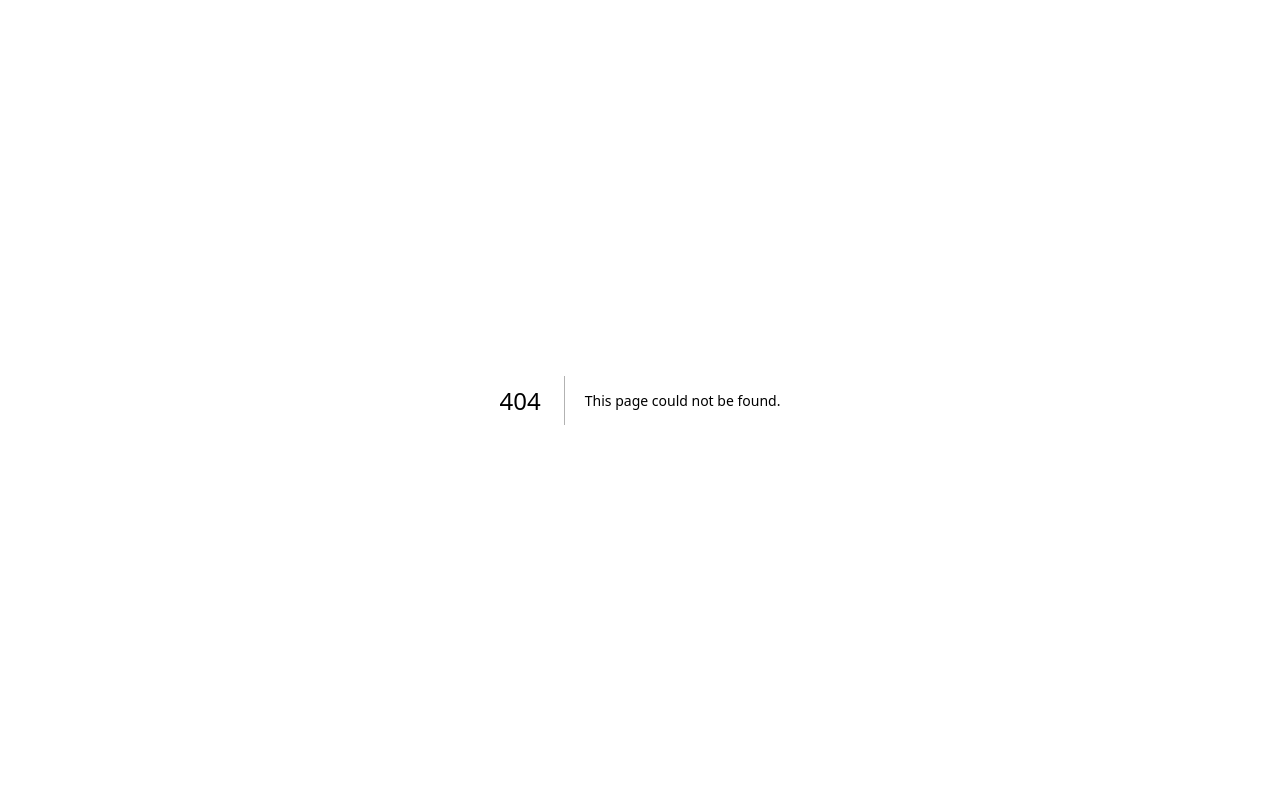
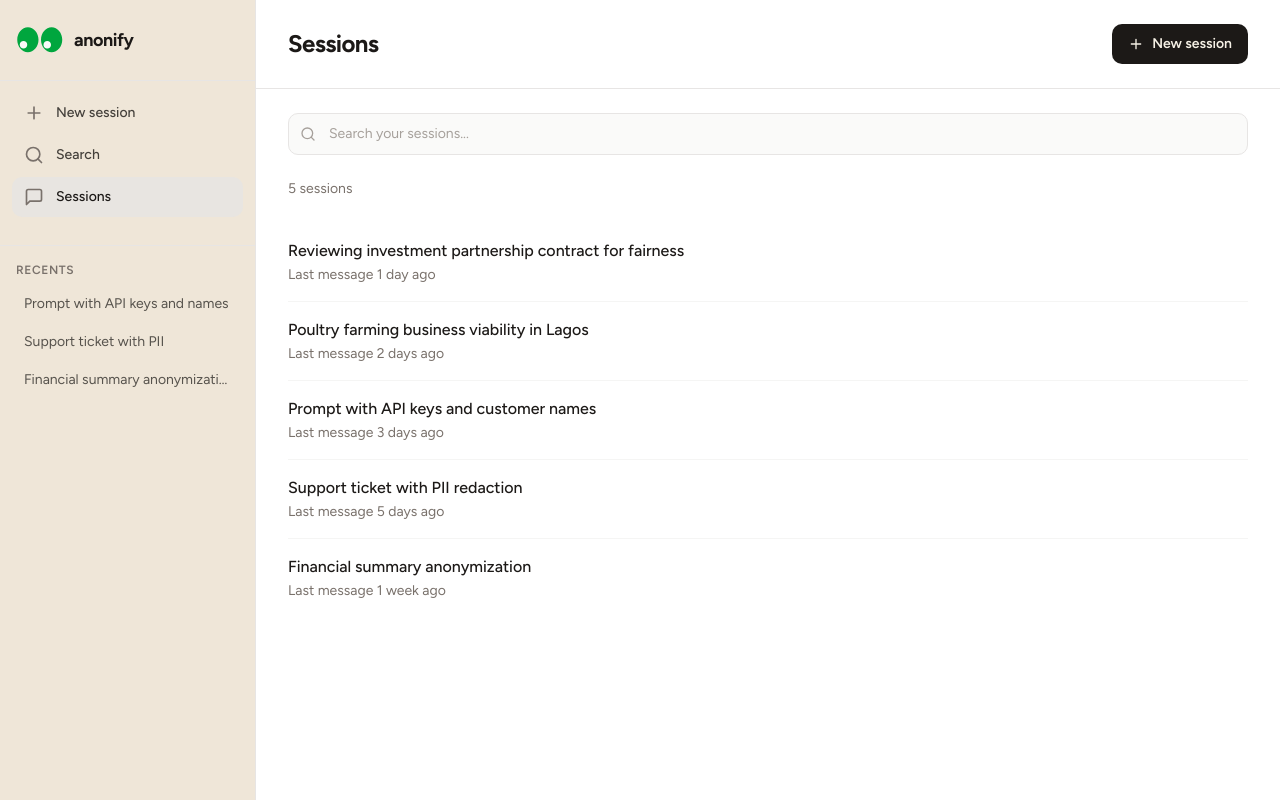
Before and after one commit to steph-crown/anonify, a Next.js app: page /sessions in a window 1280 px wide. Before the commit this address had no page. Built offline with nearby package versions, Linux system fonts and the light colour scheme.

Commit message:
Create sessions page

```diff
--- /dev/null
+++ b/app/(dashboard)/layout.tsx
@@ -0,0 +1,14 @@
+import { DashboardSidebar } from "@/components/dashboard-sidebar";
+
+export default function DashboardLayout({
+  children,
+}: {
+  children: React.ReactNode;
+}) {
+  return (
+    <div className="flex h-screen bg-[#F5F0E5]">
+      <DashboardSidebar />
+      <main className="flex-1 overflow-auto bg-white">{children}</main>
+    </div>
+  );
+}
--- /dev/null
+++ b/app/(dashboard)/sessions/page.tsx
@@ -0,0 +1,98 @@
+const sessions = [
+  {
+    id: "1",
+    title: "Reviewing investment partnership contract for fairness",
+    lastMessage: "Last message 1 day ago",
+  },
+  {
+    id: "2",
+    title: "Poultry farming business viability in Lagos",
+    lastMessage: "Last message 2 days ago",
+  },
+  {
+    id: "3",
+    title: "Prompt with API keys and customer names",
+    lastMessage: "Last message 3 days ago",
+  },
+  {
+    id: "4",
+    title: "Support ticket with PII redaction",
+    lastMessage: "Last message 5 days ago",
+  },
+  {
+    id: "5",
+    title: "Financial summary anonymization",
+    lastMessage: "Last message 1 week ago",
+  },
+];
+
+export default function SessionsPage() {
+  return (
+    <div className="flex flex-col">
+      <header className="flex items-center justify-between border-b border-stone-200 px-8 py-6">
+        <h1 className="text-2xl font-bold tracking-tight text-stone-900">
+          Sessions
+        </h1>
+        <a
+          href="/"
+          className="inline-flex items-center gap-2 rounded-lg bg-stone-900 px-4 py-2.5 text-sm font-semibold text-[#F5F0E5] transition-colors hover:bg-stone-800"
+        >
+          <svg
+            className="size-4"
+            viewBox="0 0 24 24"
+            fill="none"
+            stroke="currentColor"
+            strokeWidth="2"
+            strokeLinecap="round"
+            strokeLinejoin="round"
+          >
+            <path d="M12 5v14M5 12h14" />
+          </svg>
+          New session
+        </a>
+      </header>
+
+      <div className="px-8 py-6">
+        <div className="relative mb-6">
+          <svg
+            className="absolute left-3 top-1/2 size-4 -translate-y-1/2 text-stone-400"
+            viewBox="0 0 24 24"
+            fill="none"
+            stroke="currentColor"
+            strokeWidth="2"
+            strokeLinecap="round"
+            strokeLinejoin="round"
+          >
+            <circle cx="11" cy="11" r="8" />
+            <path d="m21 21-4.35-4.35" />
+          </svg>
+          <input
+            type="search"
+            placeholder="Search your sessions..."
+            className="w-full rounded-lg border border-stone-200 bg-stone-50 py-2.5 pl-10 pr-4 text-sm text-stone-900 placeholder:text-stone-400 focus:border-stone-300 focus:outline-none focus:ring-1 focus:ring-stone-300"
+          />
+        </div>
+
+        <p className="mb-6 text-sm text-stone-500">
+          {sessions.length} sessions
+        </p>
+
+        <ul className="divide-y divide-stone-100">
+          {sessions.map((session) => (
+            <li key={session.id}>
+              <a
+                href={`/sessions/${session.id}`}
+                className="block py-4 transition-colors hover:bg-stone-50"
+              >
+                <p className="font-medium text-stone-900">{session.title}</p>
+                <p className="mt-0.5 text-sm text-stone-500">
+                  {session.lastMessage}
+                </p>
+              </a>
+            </li>
+          ))}
+        </ul>
+      </div>
+    </div>
+  );
+}
--- /dev/null
+++ b/components/dashboard-sidebar.tsx
@@ -0,0 +1,101 @@
+"use client";
+
+import Link from "next/link";
+import { usePathname } from "next/navigation";
+import { Logo } from "./icons/logo";
+
+const recents = [
+  "Prompt with API keys and names",
+  "Support ticket with PII",
+  "Financial summary anonymization",
+];
+
+export function DashboardSidebar() {
+  const pathname = usePathname();
+  const isSessions = pathname === "/sessions";
+
+  return (
+    <aside className="flex h-full w-64 shrink-0 flex-col border-r border-stone-200 bg-[#EFE6D8]">
+      <div className="flex items-center justify-between gap-2 border-b border-stone-200 px-4 py-4">
+        <Logo />
+      </div>
+
+      <nav className="flex flex-col gap-0.5 p-3">
+        <Link
+          href="/sessions"
+          className="flex items-center gap-3 rounded-lg px-3 py-2.5 text-sm font-medium text-stone-700 transition-colors hover:bg-stone-200/60 hover:text-stone-900"
+        >
+          <svg
+            className="size-5 shrink-0 text-stone-500"
+            viewBox="0 0 24 24"
+            fill="none"
+            stroke="currentColor"
+            strokeWidth="2"
+            strokeLinecap="round"
+            strokeLinejoin="round"
+          >
+            <path d="M12 5v14M5 12h14" />
+          </svg>
+          New session
+        </Link>
+        <button
+          type="button"
+          className="flex w-full items-center gap-3 rounded-lg px-3 py-2.5 text-left text-sm font-medium text-stone-700 transition-colors hover:bg-stone-200/60 hover:text-stone-900"
+        >
+          <svg
+            className="size-5 shrink-0 text-stone-500"
+            viewBox="0 0 24 24"
+            fill="none"
+            stroke="currentColor"
+            strokeWidth="2"
+            strokeLinecap="round"
+            strokeLinejoin="round"
+          >
+            <circle cx="11" cy="11" r="8" />
+            <path d="m21 21-4.35-4.35" />
+          </svg>
+          Search
+        </button>
+        <Link
+          href="/sessions"
+          className={`flex items-center gap-3 rounded-lg px-3 py-2.5 text-sm font-medium transition-colors ${
+            isSessions
+              ? "bg-stone-200/80 text-stone-900"
+              : "text-stone-700 hover:bg-stone-200/60 hover:text-stone-900"
+          }`}
+        >
+          <svg
+            className="size-5 shrink-0 text-stone-500"
+            viewBox="0 0 24 24"
+            fill="none"
+            stroke="currentColor"
+            strokeWidth="2"
+            strokeLinecap="round"
+            strokeLinejoin="round"
+          >
+            <path d="M21 15a2 2 0 0 1-2 2H7l-4 4V5a2 2 0 0 1 2-2h14a2 2 0 0 1 2 2z" />
+          </svg>
+          Sessions
+        </Link>
+      </nav>
+
+      <div className="mt-4 flex flex-1 flex-col overflow-hidden border-t border-stone-200 pt-4">
+        <h3 className="px-4 pb-2 text-xs font-semibold uppercase tracking-wider text-stone-500">
+          Recents
+        </h3>
+        <ul className="flex-1 space-y-0.5 overflow-y-auto px-3">
+          {recents.map((title) => (
+            <li key={title}>
+              <Link
+                href="/sessions"
+                className="block truncate rounded-lg px-3 py-2 text-sm text-stone-600 transition-colors hover:bg-stone-200/60 hover:text-stone-900"
+              >
+                {title}
+              </Link>
+            </li>
+          ))}
+        </ul>
+      </div>
+    </aside>
+  );
+}
```
